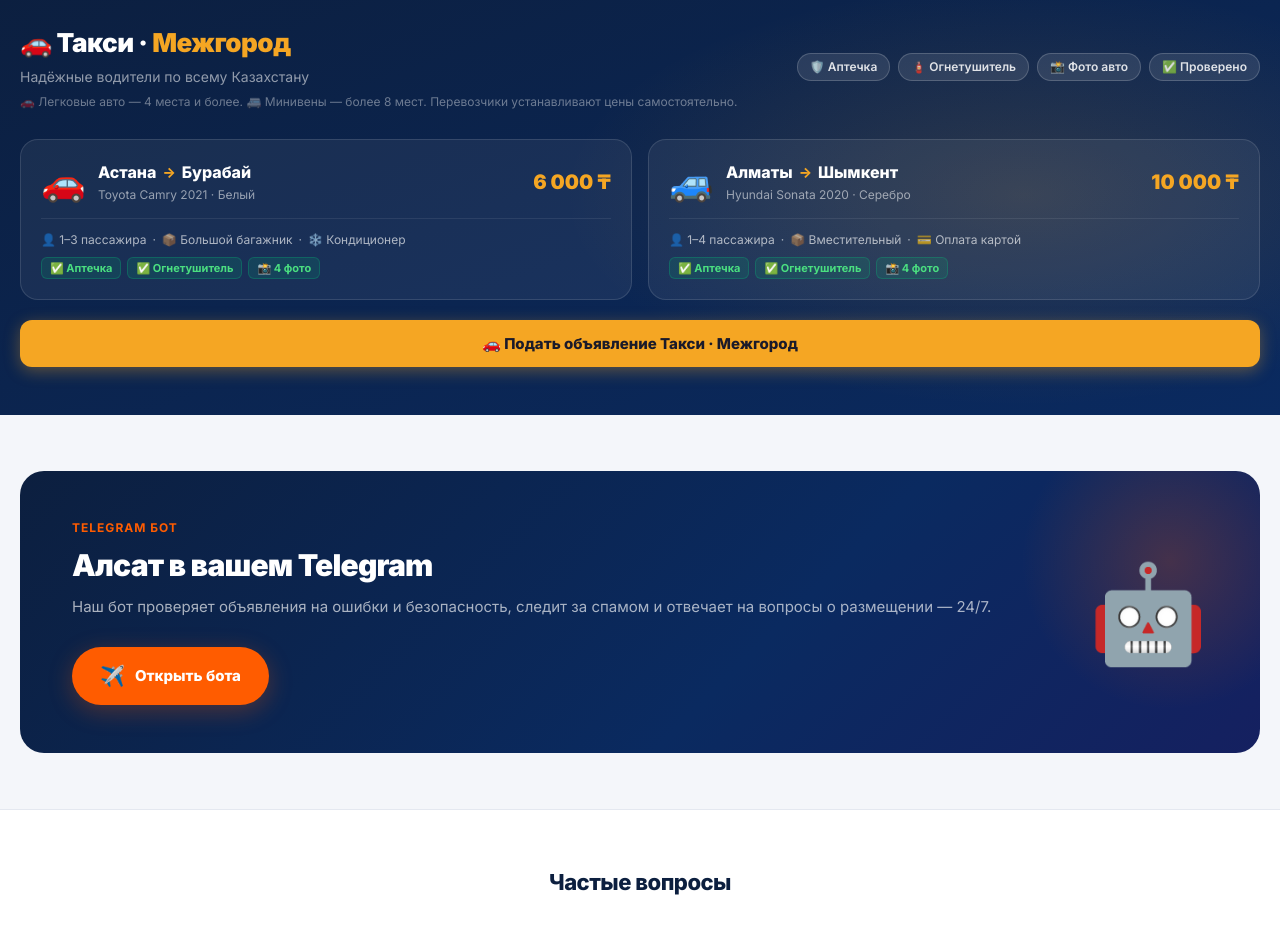
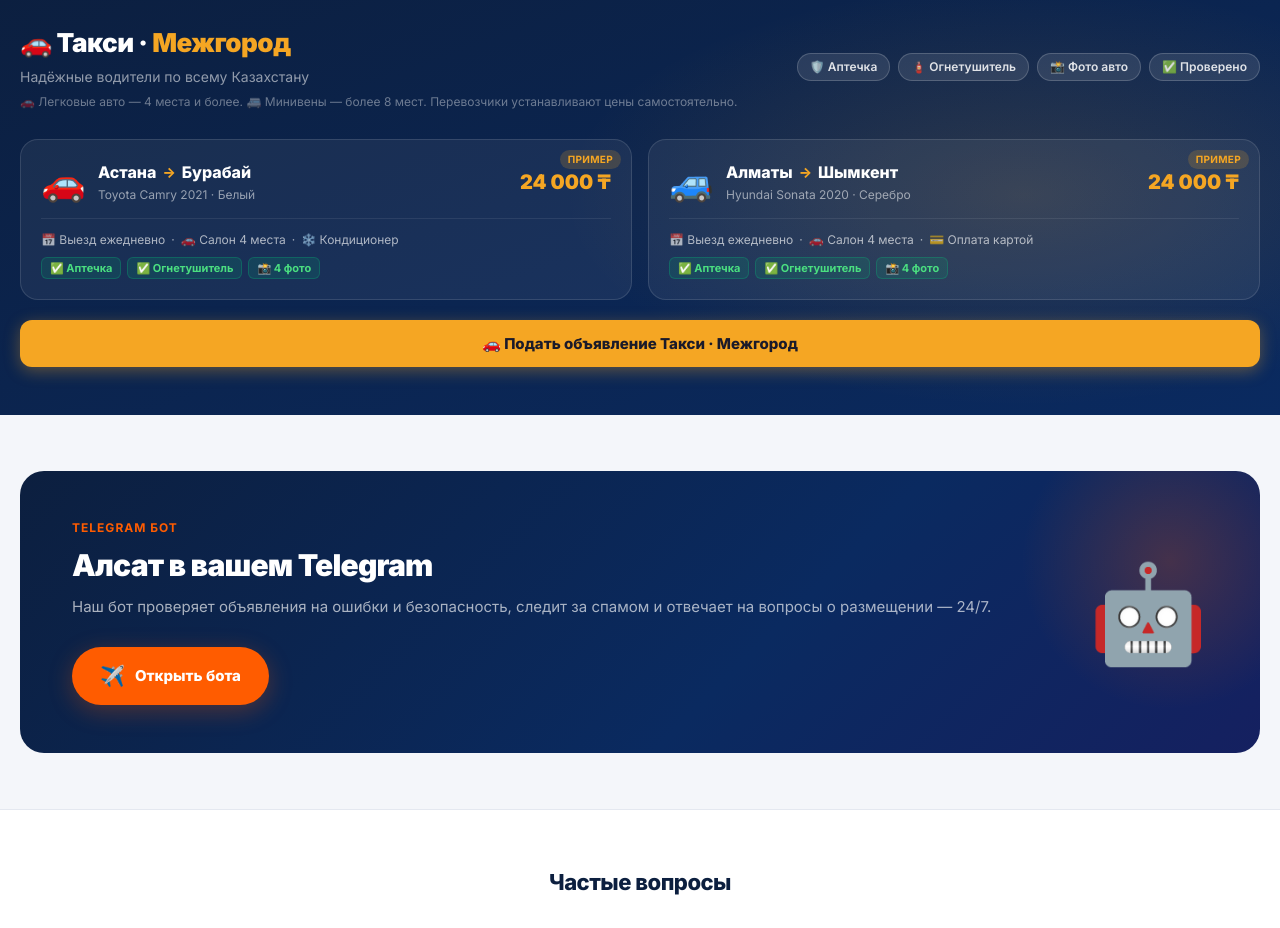
Before and after one commit to Adilveis81/burabay-website, a website: page index.html in a window 1280 px wide. Shown: the part 2840-3768 px from the top of the page. Drawn offline with Linux system fonts and the light colour scheme; no server answers.

Commit message:
taxi: образцы — метка ПРИМЕР, выезд ежедневно, салон 4 места, 24000

```diff
--- a/index.html
+++ b/index.html
@@ -1595,19 +1595,20 @@ button{font-family:inherit;cursor:pointer;border:none;outline:none}
 
     <!-- SAMPLE CARDS (replaced by real ads when available) -->
     <div class="taxi-grid" id="taxiAdsGrid">
-      <div class="taxi-card" onclick="openTaxiPost()">
+      <div class="taxi-card" onclick="openTaxiPost()" style="position:relative">
+        <div style="position:absolute;top:10px;right:10px;background:rgba(245,166,35,.18);color:var(--yellow);font-size:10px;font-weight:700;padding:2px 8px;border-radius:20px;letter-spacing:.3px">ПРИМЕР</div>
         <div class="taxi-card-top">
           <div class="taxi-car-emoji">🚗</div>
           <div class="taxi-route">
             <div class="taxi-route-cities">Астана <span class="taxi-route-arrow">→</span> Бурабай</div>
             <div class="taxi-route-meta">Toyota Camry 2021 · Белый</div>
           </div>
-          <div class="taxi-price-big">6 000 ₸</div>
+          <div class="taxi-price-big">24 000 ₸</div>
         </div>
         <div class="taxi-car-info">
-          <span>👤 1–3 пассажира</span>
+          <span>📅 Выезд ежедневно</span>
           <span>·</span>
-          <span>📦 Большой багажник</span>
+          <span>🚗 Салон 4 места</span>
           <span>·</span>
           <span>❄️ Кондиционер</span>
         </div>
@@ -1618,19 +1619,20 @@ button{font-family:inherit;cursor:pointer;border:none;outline:none}
         </div>
       </div>
 
-      <div class="taxi-card" onclick="openTaxiPost()">
+      <div class="taxi-card" onclick="openTaxiPost()" style="position:relative">
+        <div style="position:absolute;top:10px;right:10px;background:rgba(245,166,35,.18);color:var(--yellow);font-size:10px;font-weight:700;padding:2px 8px;border-radius:20px;letter-spacing:.3px">ПРИМЕР</div>
         <div class="taxi-card-top">
           <div class="taxi-car-emoji">🚙</div>
           <div class="taxi-route">
             <div class="taxi-route-cities">Алматы <span class="taxi-route-arrow">→</span> Шымкент</div>
             <div class="taxi-route-meta">Hyundai Sonata 2020 · Серебро</div>
           </div>
-          <div class="taxi-price-big">10 000 ₸</div>
+          <div class="taxi-price-big">24 000 ₸</div>
         </div>
         <div class="taxi-car-info">
-          <span>👤 1–4 пассажира</span>
+          <span>📅 Выезд ежедневно</span>
           <span>·</span>
-          <span>📦 Вместительный</span>
+          <span>🚗 Салон 4 места</span>
           <span>·</span>
           <span>💳 Оплата картой</span>
         </div>
```
